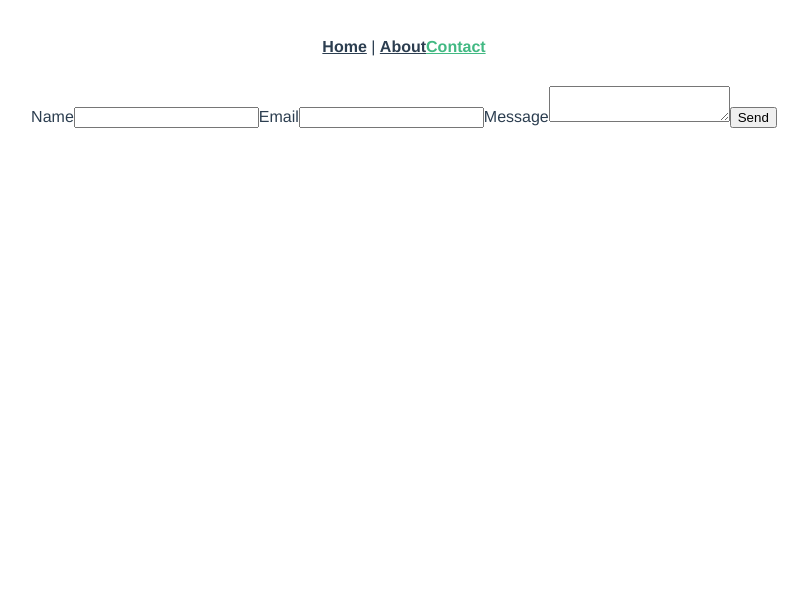
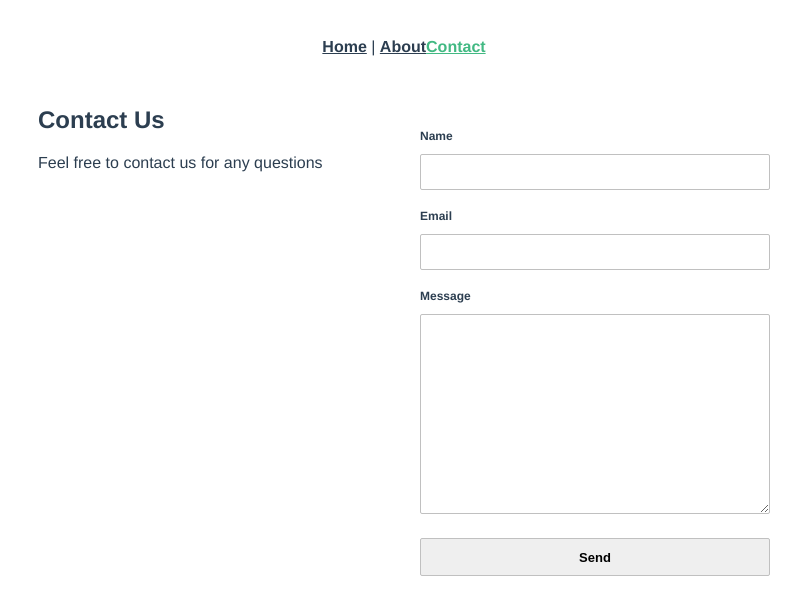
Before and after one commit to emiliempark/vue-practice, a Vue app: page /contact in a window 1280 px wide. Shown: the top 614 px of the page, without its empty margins (236-1044 px from the left). Built offline with nearby package versions, Linux system fonts and the light colour scheme.

Commit message:
Add contact form style

```diff
--- a/package.json
+++ b/package.json
@@ -26,7 +26,9 @@
     "eslint": "^6.7.2",
     "eslint-plugin-prettier": "^3.1.3",
     "eslint-plugin-vue": "^6.2.2",
+    "node-sass": "^4.14.1",
     "prettier": "^1.19.1",
+    "sass-loader": "^9.0.2",
     "vue-template-compiler": "^2.6.11"
   }
 }
--- /dev/null
+++ b/src/components/ContactForm.vue
@@ -0,0 +1,98 @@
+<template>
+  <form class="contactForm" @submit.prevent="sendEmail">
+    <div class="field">
+      <label>Name</label>
+      <input type="text" name="user_name" />
+    </div>
+    <div class="field">
+      <label>Email</label>
+      <input type="email" name="user_email" />
+    </div>
+    <div class="field">
+      <label>Message</label>
+      <textarea name="message"></textarea>
+    </div>
+    <input type="submit" value="Send" />
+  </form>
+</template>
+
+<script>
+import emailjs from "emailjs-com";
+export default {
+  name: "ContactForm",
+  methods: {
+    sendEmail: (e) => {
+      emailjs
+        .sendForm(
+          "gmail",
+          "template_OXrECX91",
+          e.target,
+          "user_h0nO51xg6TSNC1YRhNCaK"
+        )
+        .then(
+          (result) => {
+            console.log("SUCCESS!", result.status, result.text);
+          },
+          (error) => {
+            console.log("FAILED...", error);
+          }
+        );
+    },
+  },
+};
+</script>
+
+<style lang="scss" scoped>
+form {
+  display: flex;
+  flex-direction: column;
+  width: 100%;
+  max-width: 350px;
+  margin-top: 32px;
+  .field {
+    display: flex;
+    flex-direction: column;
+    margin-bottom: 8px;
+    label {
+      box-sizing: border-box;
+      display: flex;
+      height: 36px;
+      align-items: center;
+      font-size: 12px;
+      font-weight: 700;
+    }
+    input {
+      box-sizing: border-box;
+      display: flex;
+      height: 36px;
+      border: 1px solid silver;
+      border-radius: 2px;
+      outline: none;
+      padding: 0 8px;
+    }
+    textarea {
+      box-sizing: border-box;
+      border: 1px solid silver;
+      border-radius: 2px;
+      outline: none;
+      width: 100%;
+      max-width: 350px;
+      height: 200px;
+      padding: 8px;
+    }
+  }
+  input[type="submit"] {
+    height: 38px;
+    border: 1px solid silver;
+    border-radius: 2px;
+    font-size: 13px;
+    font-weight: 700;
+    outline: none;
+    margin: 16px 0;
+    &:hover {
+      background-color: silver;
+      cursor: pointer;
+    }
+  }
+}
+</style>
--- a/src/views/Contact.vue
+++ b/src/views/Contact.vue
@@ -1,37 +1,40 @@
 <template>
-  <form class="contact-form" @submit.prevent="sendEmail">
-    <label>Name</label>
-    <input type="text" name="user_name" />
-    <label>Email</label>
-    <input type="email" name="user_email" />
-    <label>Message</label>
-    <textarea name="message"></textarea>
-    <input type="submit" value="Send" />
-  </form>
+  <div class="pageContact">
+    <hgroup>
+      <h2>
+        Contact Us
+      </h2>
+      <p>
+        Feel free to contact us for any questions
+      </p>
+    </hgroup>
+    <ContactForm />
+  </div>
 </template>
 
 <script>
-import emailjs from "emailjs-com";
+import ContactForm from "@/components/ContactForm.vue";
 
 export default {
-  methods: {
-    sendEmail: (e) => {
-      emailjs
-        .sendForm(
-          "gmail",
-          "template_OXrECX91",
-          e.target,
-          "user_h0nO51xg6TSNC1YRhNCaK"
-        )
-        .then(
-          (result) => {
-            console.log("SUCCESS!", result.status, result.text);
-          },
-          (error) => {
-            console.log("FAILED...", error);
-          }
-        );
-    },
+  name: "Contanct",
+  components: {
+    ContactForm,
   },
 };
 </script>
+
+<style lang="scss" scoped>
+.pageContact {
+  display: flex;
+  justify-content: center;
+  hgroup {
+    margin-right: 32px;
+    max-width: 350px;
+    width: 100%;
+    h2,
+    p {
+      text-align: left;
+    }
+  }
+}
+</style>
```
Also changed, not shown: 1 other file (tests, documents, lock files or other folders).
